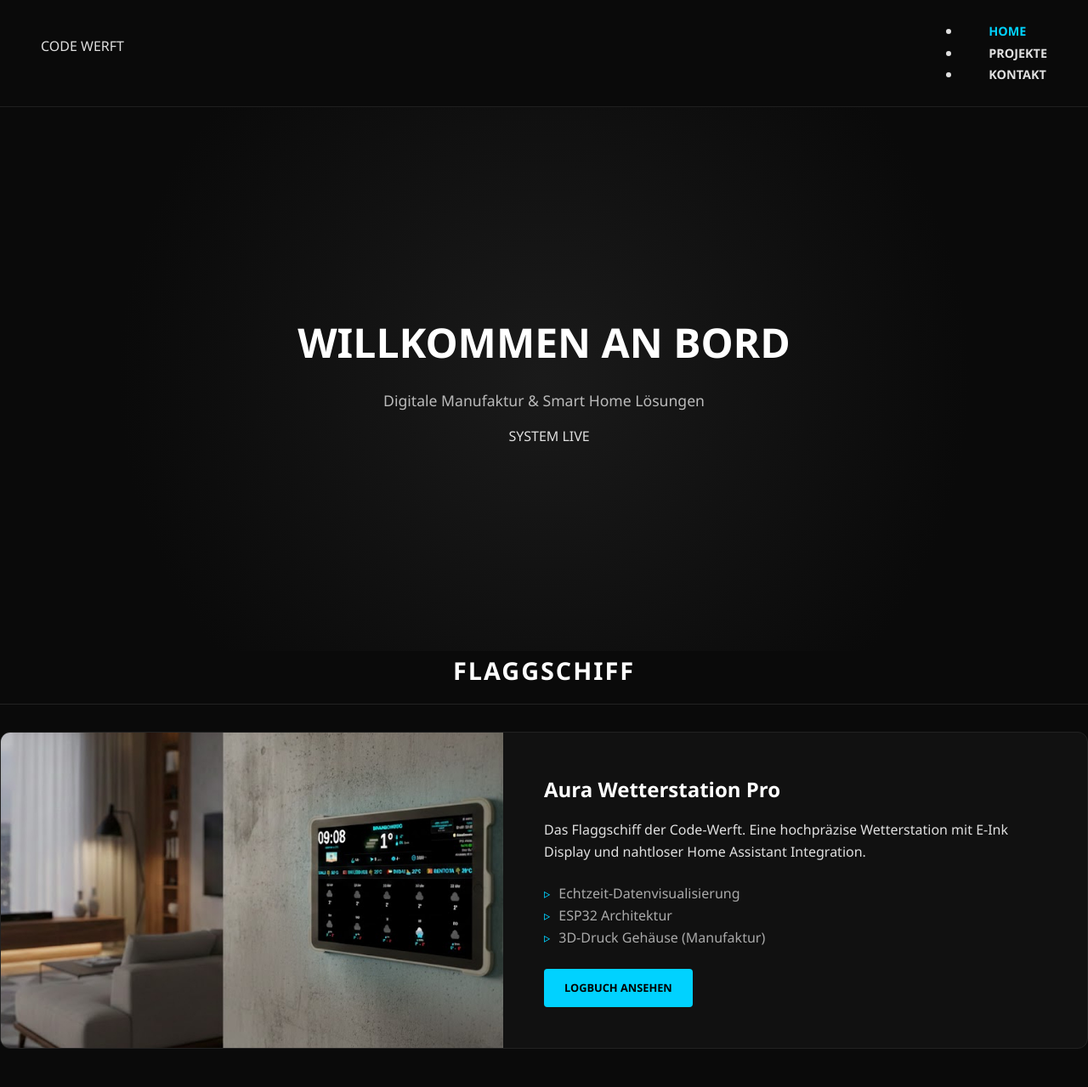
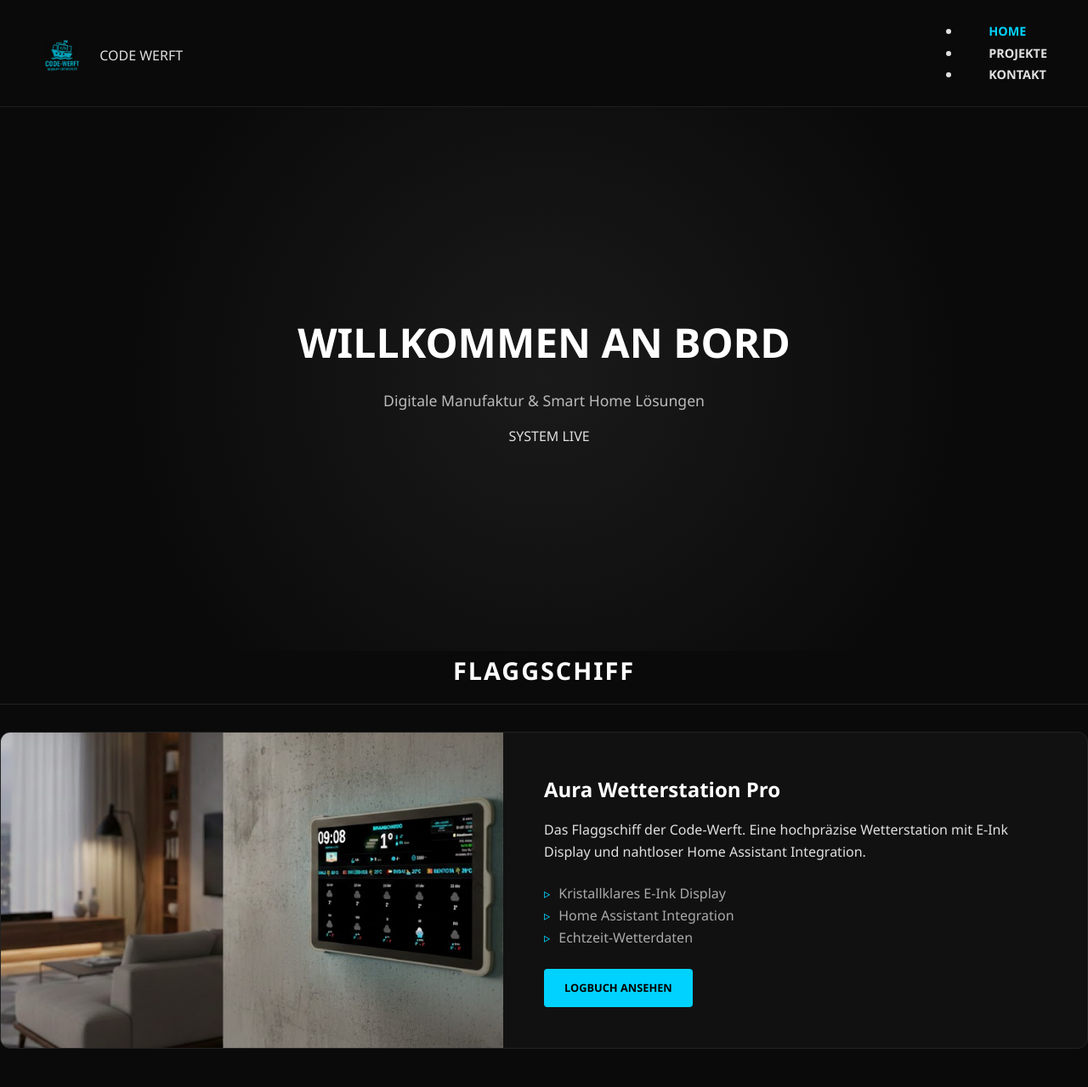
Before and after one commit to PiratKarl/Homepage, a website: page index.html in a window 1280 px wide. Shown: the top 1279 px of the page at 85% size. Drawn offline with Linux system fonts and the light colour scheme.

Commit message:
pause 345

```diff
--- a/index.html
+++ b/index.html
@@ -10,7 +10,10 @@
 <body>
 
     <nav class="navbar">
-        <div class="logo">CODE WERFT</div>
+        <div class="logo">
+            <img src="code-werftgross.png" alt="Logo" style="height: 50px; vertical-align: middle; margin-right: 15px;">
+            CODE WERFT
+        </div>
         <ul class="nav-links">
             <li><a href="index.html" class="active">Home</a></li>
             <li><a href="projekte.html">Projekte</a></li>
@@ -38,9 +41,9 @@
                 <h3>Aura Wetterstation Pro</h3>
                 <p>Das Flaggschiff der Code-Werft. Eine hochpräzise Wetterstation mit E-Ink Display und nahtloser Home Assistant Integration.</p>
                 <ul class="features-list">
-                    <li>Echtzeit-Datenvisualisierung</li>
-                    <li>ESP32 Architektur</li>
-                    <li>3D-Druck Gehäuse (Manufaktur)</li>
+                    <li>Kristallklares E-Ink Display</li>
+                    <li>Home Assistant Integration</li>
+                    <li>Echtzeit-Wetterdaten</li>
                 </ul>
                 <a href="projekte.html" class="project-btn">LOGBUCH ANSEHEN</a>
             </div>
```
Also changed, not shown: datenschutz.html (+4 -1 lines), impressum.html (+4 -1 lines), kontakt.html (+4 -1 lines), projekte.html (+7 -4 lines).
